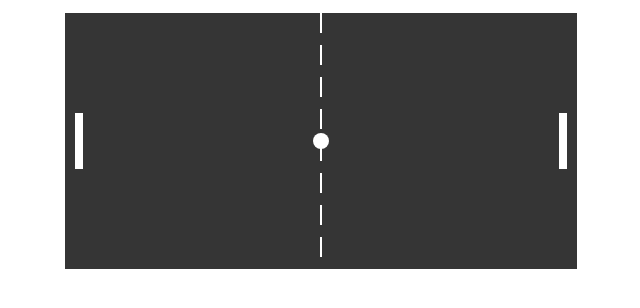
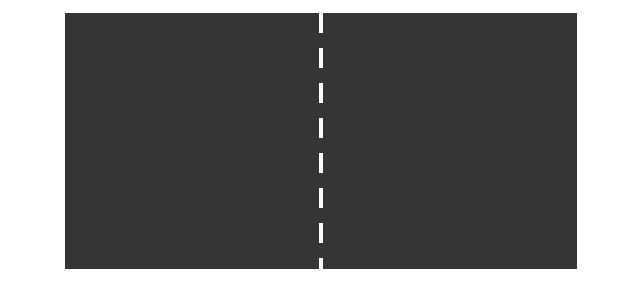
Before and after one commit to alefaissal/Galaxy-Pong, a website built with Parcel: page index.html in a window 1280 px wide. Shown: the part 286-594 px from the top of the page, without its empty margins (319-959 px from the left). Built offline with nearby package versions, Linux system fonts and the light colour scheme.

Commit message:
add Board

```diff
--- a/index.html
+++ b/index.html
@@ -10,17 +10,16 @@
 	<div class="game-wrapper">
 		<h1>Pong!</h1>
 		<div id="game"></div>
-		<!-- Rough-out your SVG mark-up here to start... -->
-		<svg xmlns="http://www.w3.org/2000/svg" version="1.1" viewbox="0 0 512 256" width="512" height="256">
-			<rect x="0" y="0" width="512" height="256" fill="#353535" />
-			<rect x="10" y="100" width="8" height="56" fill="white" />
-			<rect x="494" y="100" width="8" height="56" fill="white" />
-			<line x1="256" y1="0" x2="256" y2="512" stroke="white" stroke-dasharray="20 12" stroke-width="2" />
-			<circle cx=256 cy="128" r="8" fill="white" />
-		</svg>
+
+		<!-- <svg xmlns="http://www.w3.org/2000/svg" version="1.1" height="256" width="512" viewbox="0 0 512 256">
+                <rect height="256" width="512" fill="#353535" />
+                <rect height="56" width="8" fill="white" x="10" y="100" />
+                <line stroke-dasharray="20, 15" x1="255" y1="0" x2="257" y2="256" stroke="white" stroke-width="4" />
+                <rect height="56" width="8" fill="white" x="494" y="100" />
+                <circle id="ball" r="8" cx="256" cy="128" fill="white" />
+            </svg> -->
 	</div>
-	<script type="text/javascript" src="./src/index.js">
-	</script>
+	<script type="text/javascript" src="./src/index.js"></script>
 </body>
 
 </html>
--- /dev/null
+++ b/src/partials/Board.js
@@ -0,0 +1,27 @@
+import { SVG_NS } from "../settings";
+
+export default class Board {
+    constructor(width, height) {
+        this.width = width;
+        this.height = height;
+    }
+    render(svg) {
+        let rect = document.createElementNS(SVG_NS, 'rect');
+        rect.setAttributeNS(null, 'fill', '#353535');
+        rect.setAttributeNS(null, 'width', this.width);
+        rect.setAttributeNS(null, 'height', this.height);
+
+        let line = document.createElementNS(SVG_NS, 'line');
+        line.setAttributeNS(null, 'x1', (this.width / 2));
+        line.setAttributeNS(null, 'y1', 0);
+        line.setAttributeNS(null, 'x2', (this.width / 2));
+        line.setAttributeNS(null, 'y2', this.height);
+
+        line.setAttributeNS(null, 'stroke', 'white');
+        line.setAttributeNS(null, 'stroke-dasharray', '20, 15');
+        line.setAttributeNS(null, 'stroke-width', '4');
+
+        svg.appendChild(rect);
+        svg.appendChild(line);
+    }
+}
--- a/src/partials/Game.js
+++ b/src/partials/Game.js
@@ -1,13 +1,24 @@
+import Board from './Board';
+import { SVG_NS } from "../settings";
+
 export default class Game {
+
   constructor(element, width, height) {
     this.element = element;
     this.width = width;
     this.height = height;
 
-		// Other code goes here...
+    this.gameElement = document.getElementById(this.element);
+    this.board = new Board(this.width, this.height);
   }
 
   render() {
-		// More code goes here....
+    this.gameElement.innerHTML = ''; // clear the html before appending to fix a render bug 🐞
+    let svg = document.createElementNS(SVG_NS, "svg");
+    svg.setAttributeNS(null, "width", this.width);
+    svg.setAttributeNS(null, "height", this.height);
+    svg.setAttributeNS(null, "viewBox", `0 0 ${this.width} ${this.height}`);
+    this.gameElement.appendChild(svg);
+    this.board.render(svg);
   }
 }
--- a/src/settings.js
+++ b/src/settings.js
@@ -0,0 +1 @@
+export const SVG_NS = "http://www.w3.org/2000/svg";
```
